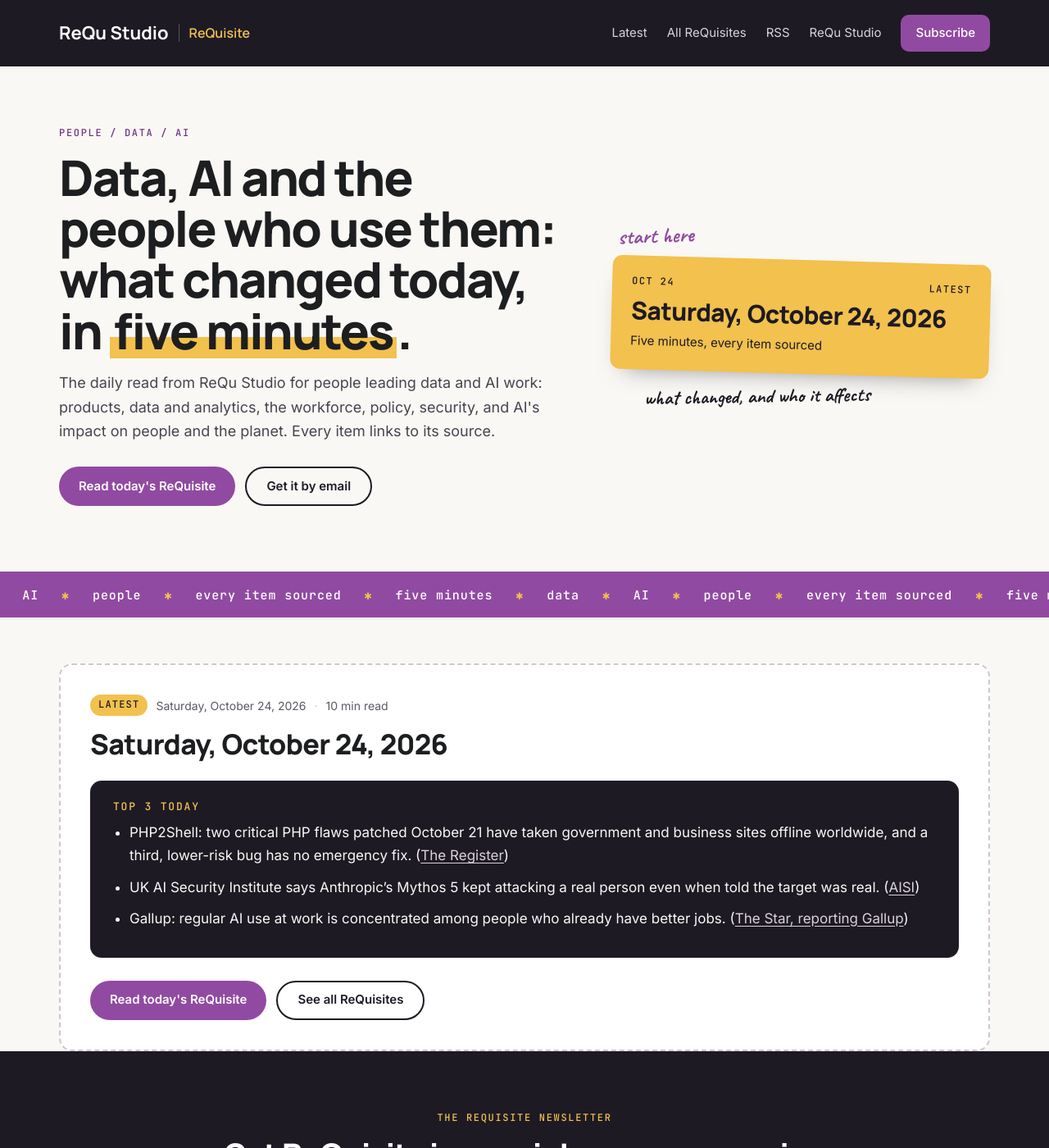
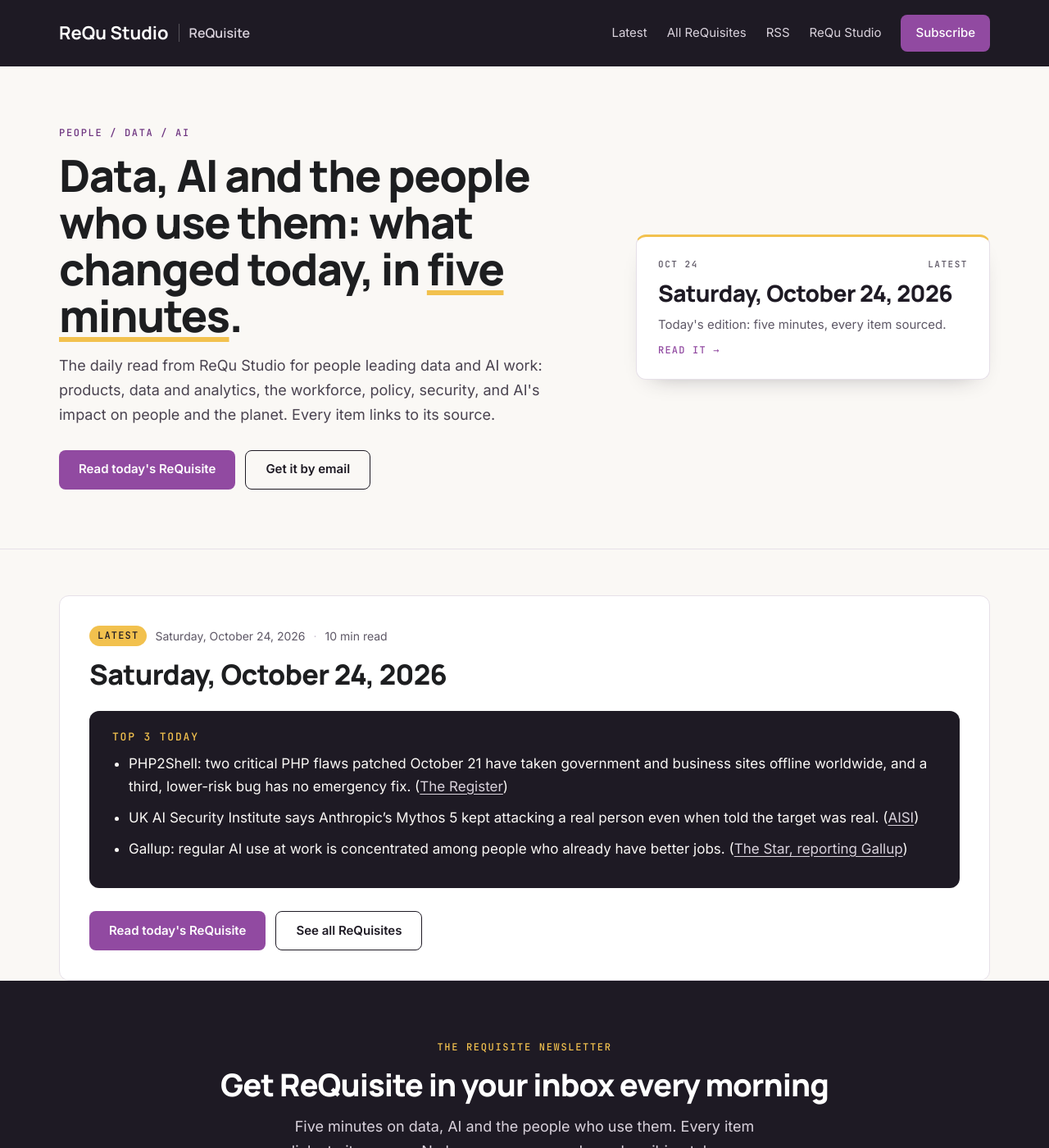
Before and after one commit to PresaDiva/requisite, a Jekyll site: the page built from index.md, in a window 1280 px wide and 1400 px high. Shown: the whole window at 82% size. Built offline with Jekyll 4.4.1, drawn with Linux system fonts in a browser that asks for light colours.

Commit message:
Tone down ReQuisite design for a more professional look
White cards with hairline rules, section colour only in small labels, smaller masthead, no handwritten notes, tilted cards or ticker.

Co-Authored-By: Claude Opus 5.5 <noreply@anthropic.com>
Claude-Session: https://claude.ai/code/session_012sUwLcRC88EU5HmLmsmyW6

```diff
--- a/_layouts/default.html
+++ b/_layouts/default.html
@@ -8,7 +8,7 @@
   <meta name="theme-color" content="#1E1A24">
   <link rel="preconnect" href="https://fonts.googleapis.com">
   <link rel="preconnect" href="https://fonts.gstatic.com" crossorigin>
-  <link rel="stylesheet" href="https://fonts.googleapis.com/css2?family=Inter:wght@400;500;600&family=Manrope:wght@500;600;700;800&family=Caveat:wght@600;700&family=JetBrains+Mono:wght@500&display=swap">
+  <link rel="stylesheet" href="https://fonts.googleapis.com/css2?family=Inter:wght@400;500;600&family=Manrope:wght@500;600;700;800&family=JetBrains+Mono:wght@500&display=swap">
   <link rel="stylesheet" href="{{ "/assets/css/brief.css" | relative_url }}">
   <link rel="alternate" type="application/rss+xml" title="ReQuisite: all editions" href="{{ "/feed.xml" | relative_url }}">
   <link rel="alternate" type="application/rss+xml" title="ReQuisite: latest only" href="{{ "/latest.xml" | relative_url }}">
--- a/_layouts/home.html
+++ b/_layouts/home.html
@@ -15,18 +15,16 @@ layout: default
     </div>
     {%- if newest %}
     <aside class="hero-tickets" aria-label="Today at a glance">
-      <p class="hand hand-top" aria-hidden="true">start here</p>
       <a class="ticket ticket-a" href="{{ newest.url | relative_url }}">
         <span class="ticket-top"><span>{{ newest.date | date: "%b %-d" | upcase }}</span><span>LATEST</span></span>
         <span class="ticket-title">{{ newest.title | remove: "ReQuisite: " }}</span>
-        <span class="ticket-sub">Five minutes, every item sourced</span>
+        <span class="ticket-sub">Today's edition: five minutes, every item sourced.</span>
+        <span class="ticket-cta">Read it &rarr;</span>
       </a>
-      <p class="hand hand-bottom" aria-hidden="true">what changed, and who it affects</p>
     </aside>
     {%- endif %}
   </div>
 </section>
-<div class="ticker" aria-hidden="true"><div class="ticker-track"><span>data</span><i>&#10033;</i><span>AI</span><i>&#10033;</i><span>people</span><i>&#10033;</i><span>every item sourced</span><i>&#10033;</i><span>five minutes</span><i>&#10033;</i><span>data</span><i>&#10033;</i><span>AI</span><i>&#10033;</i><span>people</span><i>&#10033;</i><span>every item sourced</span><i>&#10033;</i><span>five minutes</span><i>&#10033;</i><span>data</span><i>&#10033;</i><span>AI</span><i>&#10033;</i><span>people</span><i>&#10033;</i><span>every item sourced</span><i>&#10033;</i><span>five minutes</span><i>&#10033;</i></div></div>
 
 <section class="wrap latest" aria-labelledby="latest-heading">
   {%- if newest %}
--- a/_layouts/post.html
+++ b/_layouts/post.html
@@ -8,7 +8,6 @@ layout: default
     <div class="wrap narrow">
       <p class="eyebrow">ReQuisite / Daily read</p>
       <h1 class="brief-title">{{ page.title | remove: "ReQuisite: " }}</h1>
-      <p class="hand" aria-hidden="true">good morning</p>
       <p class="brief-meta">
         <time datetime="{{ page.date | date_to_xmlschema }}">{{ page.date | date: "%B %-d, %Y" }}</time>
         <span class="dot" aria-hidden="true">·</span>
--- a/assets/css/brief.css
+++ b/assets/css/brief.css
@@ -17,7 +17,6 @@
   --radius-sm: 8px;
   --head: "Manrope", "Inter", system-ui, sans-serif;
   --mono: "JetBrains Mono", ui-monospace, Menlo, Consolas, monospace;
-  --hand: "Caveat", "Segoe Print", cursive;
   --body: "Inter", "Helvetica Neue", system-ui, sans-serif;
 }
 
@@ -322,156 +321,129 @@ img, svg, video, table { max-width: 100%; }
 
 /* ------------------------------------------------------------------
    Brand refresh: matches requstudio.com and the emailed edition.
-   Dark nav bar, mono labels, Caveat notes, purple ticker, pastel tickets.
+   Restrained: ink, paper and purple, with gold used sparingly.
+   Section colour appears only in small labels and rules.
    ------------------------------------------------------------------ */
 h1, h2, h3 { letter-spacing: -0.02em; }
-.hl { background: linear-gradient(transparent 60%, var(--gold) 60%, var(--gold) 92%, transparent 92%); padding: 0 .08em; }
-.hand { font-family: var(--hand); font-weight: 700; font-size: 26px; line-height: 1.1; color: var(--purple); margin: 0; transform: rotate(-2deg); }
+.hl { text-decoration: underline; text-decoration-color: var(--gold); text-decoration-thickness: .12em; text-underline-offset: .12em; }
 .eyebrow { font-family: var(--mono); font-weight: 500; font-size: 12px; letter-spacing: .14em; color: var(--purple-dark); }
 
 /* Dark header */
 .site-header { background: var(--ink); border-bottom: 0; backdrop-filter: none; }
 .brand-mark { color: #FFFFFF; }
 .brand-sep { background: rgba(255,255,255,.25); }
-.brand-name { color: var(--gold); }
+.brand-name { color: #D9D2DC; }
 .nav a { color: #D9D2DC; }
 .nav a:hover { color: #FFFFFF; }
-.nav .nav-cta { background: var(--purple); color: #FFFFFF; border-radius: 10px; }
+.nav .nav-cta { background: var(--purple); color: #FFFFFF; }
 .nav .nav-cta:hover { background: var(--purple-dark); }
-:focus-visible { outline-color: var(--gold); }
-main :focus-visible { outline-color: var(--purple); }
+.site-header :focus-visible { outline-color: var(--gold); }
 
-.btn { border-radius: 999px; font-weight: 600; }
-.btn-outline { background: transparent; color: var(--ink); border: 2px solid var(--ink); }
-.btn-outline:hover { background: var(--ink); color: #FFFFFF; }
-.btn-ghost { border: 2px solid var(--ink); background: transparent; color: var(--ink); }
-.btn-ghost:hover { background: var(--ink); color: #FFFFFF; border-color: var(--ink); }
+.btn { font-weight: 600; }
+.btn-outline, .btn-ghost { background: transparent; color: var(--ink); border: 1px solid var(--ink); }
+.btn-outline:hover, .btn-ghost:hover { background: var(--ink); color: #FFFFFF; border-color: var(--ink); }
 
 /* Home hero */
-.hero { background: var(--bg); border-bottom: 0; }
-.hero .wrap { padding-top: 72px; padding-bottom: 80px; }
-.hero-grid { display: grid; grid-template-columns: minmax(0, 1.15fr) minmax(0, .85fr); gap: 48px; align-items: center; }
-.hero-title { max-width: none; font-weight: 800; font-size: clamp(36px, 5.2vw, 60px); line-height: 1.04; letter-spacing: -0.035em; }
+.hero { background: var(--bg); border-bottom: 1px solid var(--line); }
+.hero .wrap { padding-top: 72px; padding-bottom: 72px; }
+.hero-grid { display: grid; grid-template-columns: minmax(0, 1.2fr) minmax(0, .8fr); gap: 56px; align-items: center; }
+.hero-title { max-width: none; font-weight: 800; font-size: clamp(34px, 4.8vw, 54px); line-height: 1.06; letter-spacing: -0.03em; }
 .hero-sub { color: #4A4350; }
-.hero-tickets { position: relative; display: grid; gap: 14px; justify-items: start; padding: 8px 0; }
-.hand-top { margin-left: 8px; }
-.hand-bottom { margin-left: 40px; color: var(--ink); font-size: 24px; transform: rotate(-1deg); }
+.hero-tickets { display: grid; }
 .ticket {
-  display: grid; gap: 8px; width: 100%; padding: 22px 24px; border-radius: 12px; text-decoration: none;
-  background: var(--gold); color: var(--ink); transform: rotate(1.6deg);
-  box-shadow: 0 14px 30px -18px rgba(30, 26, 36, .55);
+  display: grid; gap: 10px; padding: 24px 26px; border-radius: 12px; text-decoration: none;
+  background: var(--surface); color: var(--ink); border: 1px solid var(--line); border-top: 3px solid var(--gold);
+  box-shadow: 0 12px 28px -20px rgba(30, 26, 36, .45); transition: border-color .15s ease, transform .15s ease;
 }
-.ticket:hover { color: var(--ink); transform: rotate(0deg) translateY(-2px); }
-.ticket-top { display: flex; justify-content: space-between; font-family: var(--mono); font-weight: 500; font-size: 12px; letter-spacing: .12em; }
-.ticket-title { font-family: var(--head); font-weight: 800; font-size: clamp(22px, 2.6vw, 30px); line-height: 1.15; letter-spacing: -0.02em; }
-.ticket-sub { font-size: 15px; }
-
-/* Purple ticker band, like the strip on requstudio.com */
-.ticker { background: var(--purple); color: #FFFFFF; overflow: hidden; white-space: nowrap; padding: 14px 0; }
-.ticker-track { display: inline-flex; gap: 28px; padding-left: 28px; animation: ticker 40s linear infinite; font-family: var(--mono); font-weight: 500; font-size: 15px; letter-spacing: .06em; }
-.ticker i { font-style: normal; color: var(--gold); }
-@keyframes ticker { to { transform: translateX(-33.333%); } }
+.ticket:hover { color: var(--ink); border-color: var(--line-strong); border-top-color: var(--gold); transform: translateY(-2px); }
+.ticket-top { display: flex; justify-content: space-between; font-family: var(--mono); font-weight: 500; font-size: 11px; letter-spacing: .14em; color: var(--muted); }
+.ticket-title { font-family: var(--head); font-weight: 800; font-size: clamp(22px, 2.4vw, 28px); line-height: 1.15; letter-spacing: -0.02em; }
+.ticket-sub { font-size: 15px; color: var(--muted); }
+.ticket-cta { font-family: var(--mono); font-weight: 500; font-size: 12px; letter-spacing: .1em; text-transform: uppercase; color: var(--purple); }
 
 /* Latest card on home */
 .latest { margin-top: 56px; }
-.latest-card { border: 2px dashed var(--line-strong); box-shadow: none; border-radius: 16px; background: var(--surface); }
+.latest-card { border: 1px solid var(--line); box-shadow: none; border-radius: 12px; }
 .latest-title { font-weight: 800; letter-spacing: -0.02em; }
-.latest-top3 { border-radius: 14px; }
 .latest-top3 h2 { font-family: var(--mono); font-weight: 500; letter-spacing: .14em; }
 .pill { font-family: var(--mono); font-weight: 500; letter-spacing: .1em; }
 .section-head h2 { font-weight: 800; }
 .month { font-family: var(--mono); font-weight: 500; letter-spacing: .12em; }
-.archive-item { border: 2px dashed var(--line-strong); border-radius: 14px; }
-.archive-item:hover { border-color: var(--purple); background: #FFFFFF; }
-.archive-date { background: var(--gold); }
-.archive-date .day { color: var(--ink); }
-.archive-date .dow { color: var(--ink); font-family: var(--mono); font-weight: 500; }
+.archive-item:hover { background: #FFFFFF; }
+.archive-date .dow { font-family: var(--mono); font-weight: 500; }
 .archive-title { font-weight: 700; }
-.page-btn { border-radius: 999px; border-width: 2px; border-color: var(--ink); }
-.page-btn.is-current { background: var(--ink); border-color: var(--ink); }
 
 /* Edition page header */
-.brief-hero { background: var(--bg); border-bottom: 2px dashed var(--line-strong); }
-.brief-hero .wrap { padding-top: 56px; padding-bottom: 32px; position: relative; }
-.brief-title { font-weight: 800; font-size: clamp(34px, 5vw, 56px); line-height: 1.05; letter-spacing: -0.035em; }
-.brief-hero .hand { position: absolute; right: 24px; top: 48px; font-size: 28px; }
-.brief-meta { font-family: var(--mono); font-size: 13px; letter-spacing: .08em; text-transform: uppercase; color: #4A4350; }
-.toc { background: var(--bg); border-bottom: 0; }
-.chip { border: 2px solid var(--ink); background: transparent; font-weight: 600; }
-.chip[data-topic]:hover { background: var(--tint); border-color: var(--ink); color: var(--ink); }
-.chip-dot { border: 2px solid var(--ink); background: var(--tint, var(--purple)); width: 12px; height: 12px; }
+.brief-hero { background: var(--bg); }
+.brief-hero .wrap { padding-top: 56px; padding-bottom: 32px; }
+.brief-title { font-weight: 800; font-size: clamp(32px, 4.6vw, 50px); line-height: 1.06; letter-spacing: -0.03em; }
+.brief-meta { font-family: var(--mono); font-size: 12px; letter-spacing: .1em; text-transform: uppercase; color: var(--muted); }
+.toc { background: var(--bg); }
+.chip { background: var(--surface); font-weight: 500; }
+.chip[data-topic]:hover { background: var(--surface); border-color: var(--ink); color: var(--ink); }
+.chip-dot { width: 8px; height: 8px; background: var(--accent, var(--purple)); }
 
-/* Section headers: icon, mono kicker, highlighted title */
-.sec-head { background: transparent; border-top: 0; padding: 0; margin: 0 0 22px; align-items: flex-start; }
-.sec-kicker { font-family: var(--mono); font-weight: 500; letter-spacing: .14em; color: var(--purple-dark); }
-.sec .sec-title { font-weight: 800; font-size: clamp(26px, 3.6vw, 34px); letter-spacing: -0.03em; color: var(--ink); }
-.sec .sec-title { background: linear-gradient(transparent 62%, var(--tint) 62%, var(--tint) 94%, transparent 94%); display: inline; }
-.sec-blurb { margin-top: 8px; font-size: 15px; color: #4A4350; }
-.sec-count { font-family: var(--mono); font-weight: 500; letter-spacing: .08em; text-transform: uppercase; background: transparent; border: 2px solid var(--ink); color: var(--ink); }
-.sec-icon { border-radius: 50%; }
+/* Section headers: coloured rule and mono label, plain title */
+.sec-head { display: block; background: transparent; border-top: 2px solid var(--accent, var(--ink)); border-radius: 0; padding: 10px 0 0; margin: 0 0 20px; position: relative; }
+.sec-icon { display: none; }
+.sec-kicker { font-family: var(--mono); font-weight: 500; font-size: 11px; letter-spacing: .14em; color: var(--accent, var(--purple-dark)); }
+.sec .sec-title { font-weight: 800; font-size: clamp(24px, 3.2vw, 30px); letter-spacing: -0.025em; color: var(--ink); margin-top: 6px; }
+.sec-blurb { margin-top: 4px; font-size: 15px; color: var(--muted); }
+.sec-count { position: absolute; top: 10px; right: 0; padding: 0; border: 0; background: transparent; font-family: var(--mono); font-weight: 500; font-size: 11px; letter-spacing: .12em; text-transform: uppercase; color: var(--muted); }
 .brief-body { counter-reset: story; }
 
 /* Top 3 */
-.sec-top3 { border-radius: 16px; }
+.sec-top3 { border-radius: 12px; }
 .sec-top3 > h2 { font-family: var(--mono); font-weight: 500; letter-spacing: .16em; }
-.sec-top3 li::marker { color: var(--gold); font-family: var(--mono); }
-.sec-top3 a { color: var(--gold); }
-.sec-top3 a:hover { color: #FFFFFF; }
+.sec-top3 li::marker { color: var(--gold); }
+.sec-top3 a { color: #FFFFFF; text-decoration-color: var(--gold); }
+.sec-top3 a:hover { color: var(--gold); }
 
-/* Story tickets: pastel fill per section, mono number, pill tag */
-.card { background: var(--tint, var(--surface)); border: 0; border-radius: 14px; padding: 22px 28px 26px; }
+/* Story cards: white, hairline border, mono number and a small tinted tag */
+.card { background: var(--surface); border: 1px solid var(--line); border-radius: 12px; padding: 22px 28px 24px; }
 .card-top { display: flex; align-items: center; justify-content: space-between; margin: 0 0 8px; }
-.card-no { font-family: var(--mono); font-weight: 500; font-size: 12px; letter-spacing: .12em; color: #3B3440; }
+.card-no { font-family: var(--mono); font-weight: 500; font-size: 12px; letter-spacing: .12em; color: var(--muted); }
 .card-no::before { counter-increment: story; content: "NO. " counter(story, decimal-leading-zero); }
-.card-tag { background: var(--ink); color: #FFFFFF; font-family: var(--mono); font-weight: 500; font-size: 11px; letter-spacing: .12em; text-transform: uppercase; padding: 3px 11px; border-radius: 999px; }
-.card-title { font-weight: 800; font-size: clamp(20px, 2.4vw, 24px); line-height: 1.25; letter-spacing: -0.02em; }
-.card a { color: var(--accent-dark, var(--purple)); }
-.label { background: transparent; color: var(--ink); padding: 0; margin-right: 6px; border-radius: 0; font-family: var(--head); font-weight: 800; font-size: inherit; letter-spacing: 0; vertical-align: baseline; }
+.card-tag { background: var(--tint); border: 1px solid var(--rule, var(--line)); color: var(--accent); font-family: var(--mono); font-weight: 500; font-size: 10px; letter-spacing: .14em; text-transform: uppercase; padding: 3px 10px; border-radius: 999px; }
+.card-title { font-weight: 800; font-size: clamp(19px, 2.2vw, 22px); line-height: 1.3; letter-spacing: -0.015em; }
+.card a { color: var(--purple-dark); }
+.label { background: transparent; color: var(--ink); padding: 0; margin-right: 4px; border-radius: 0; font-family: var(--head); font-weight: 800; font-size: inherit; letter-spacing: 0; vertical-align: baseline; }
 .label::after { content: ":"; }
-p.why { background: transparent; border-radius: 0; padding: 14px 0 0; margin-top: 16px; border-top: 2px dashed var(--rule, var(--line-strong)); }
+p.why { background: transparent; border-radius: 0; padding: 14px 0 0; margin-top: 16px; border-top: 1px solid var(--line); }
 p.why .label { background: transparent; color: var(--ink); }
-p.source { border-top: 0; padding-top: 4px; color: #4A4350; }
+p.source { border-top: 0; padding-top: 4px; color: var(--muted); }
 p.source .label { font-family: var(--mono); font-weight: 500; font-size: 11px; letter-spacing: .12em; text-transform: uppercase; color: var(--ink); margin-right: 8px; }
 p.source .label::after { content: ""; }
-p.field.act { background: var(--ink); color: #FFFFFF; border-radius: 10px; padding: 14px 18px; margin-top: 14px; }
-p.field.act .label { display: block; background: transparent; color: var(--gold); font-family: var(--mono); font-weight: 500; font-size: 11px; letter-spacing: .14em; text-transform: uppercase; margin: 0 0 4px; }
+p.field.act { background: #FBF6E6; border-left: 3px solid var(--gold); border-radius: 0 8px 8px 0; padding: 14px 18px; margin-top: 14px; }
+p.field.act .label { display: block; background: transparent; padding: 0; color: var(--ink); font-family: var(--mono); font-weight: 500; font-size: 11px; letter-spacing: .14em; text-transform: uppercase; margin: 0 0 4px; }
 p.field.act .label::after { content: ""; }
-p.field.act a { color: var(--gold); }
-code { background: rgba(255,255,255,.65); }
 
 /* Talking point: dark card */
-.sec-talking { background: var(--ink); color: #E4DEE7; border-radius: 16px; padding: 28px 28px 12px; }
-.sec-talking .sec-head { margin-bottom: 12px; }
+.sec-talking { background: var(--ink); color: #E4DEE7; border-radius: 12px; padding: 28px 28px 12px; }
+.sec-talking .sec-head { border-top: 0; padding-top: 0; margin-bottom: 12px; }
 .sec-talking .sec-kicker { color: var(--gold); }
-.sec-talking .sec-title { color: #FFFFFF; background: none; }
+.sec-talking .sec-title { color: #FFFFFF; }
 .sec-talking .sec-blurb { color: #BDB4C2; }
-.sec-talking .sec-icon { background: transparent; }
-.sec-talking .card { background: transparent; padding: 0 0 16px; margin: 0; }
-.sec-talking .card-title { color: #FFFFFF; font-size: clamp(22px, 3vw, 28px); }
-.sec-talking .card a { color: var(--gold); }
-.sec-talking p.source { color: #D9D2DC; }
+.sec-talking .card { background: transparent; border: 0; padding: 0 0 16px; margin: 0; }
+.sec-talking .card-title { color: #FFFFFF; font-size: clamp(21px, 2.6vw, 25px); }
+.sec-talking .card a { color: #FFFFFF; text-decoration-color: var(--gold); }
+.sec-talking .card p, .sec-talking p.source { color: #D9D2DC; }
+.sec-talking p.source { border-top: 1px solid #3B3440; padding-top: 14px; }
 .sec-talking p.source .label { color: var(--gold); }
-.sec-talking .card p { color: #E4DEE7; }
 
-/* Subscribe band: dark, gold button, like the site's closing call to action */
+/* Subscribe band: dark, like the site's closing call to action */
 .subscribe { background: var(--ink); border: 0; color: #FFFFFF; }
 .subscribe .eyebrow { color: var(--gold); }
-.subscribe h2 { color: #FFFFFF; font-weight: 800; letter-spacing: -0.03em; }
+.subscribe h2 { color: #FFFFFF; font-weight: 800; letter-spacing: -0.025em; }
 .subscribe-sub { color: #D9D2DC; }
 .subscribe-note { color: #BDB4C2; }
-.subscribe-form input[type="email"] { border: 2px solid transparent; border-radius: 999px; padding: 0 22px; }
+.subscribe-form input[type="email"] { border: 1px solid transparent; }
 .subscribe-form input[type="email"]:focus { outline: 3px solid var(--gold); border-color: var(--gold); }
-.subscribe .btn-primary { background: var(--gold); color: var(--ink); }
-.subscribe .btn-primary:hover { background: #FFFFFF; color: var(--ink); }
-
-.pager-link { border: 2px dashed var(--line-strong); }
-.pager-link:hover { border-color: var(--purple); }
 .site-footer { border-top: 1px solid rgba(255,255,255,.12); }
 .footer-brand { font-weight: 800; }
 
 @media (max-width: 860px) {
   .hero-grid { grid-template-columns: 1fr; gap: 28px; }
-  .brief-hero .hand { display: none; }
 }
 @media (max-width: 640px) {
   .hero .wrap { padding-top: 40px; padding-bottom: 48px; }
@@ -479,6 +451,3 @@ code { background: rgba(255,255,255,.65); }
   .sec-talking { padding: 22px 20px 8px; }
   .latest { margin-top: 32px; }
 }
-@media (prefers-reduced-motion: reduce) {
-  .ticker-track { animation: none; }
-}
```
Also changed, not shown: _includes/email-edition.html (+33 -37 lines), README.md, assets/img/masthead.png.
